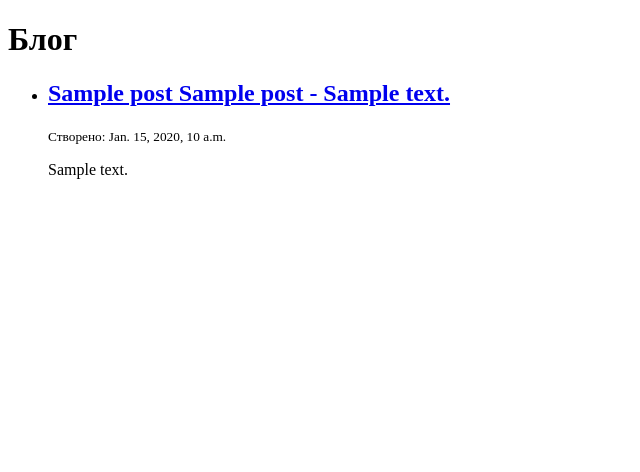
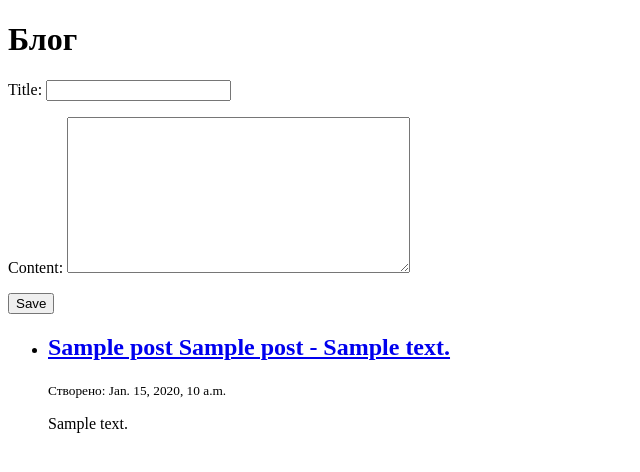
Before and after one commit to builuk/p32_django, a Django app: template blog/templates/blog/post_list.html in a window 1280 px wide. Shown: the top 472 px of the page, without its empty margins (0-640 px from the left). Run offline with Django 5.2, Linux system fonts and the light colour scheme; the template is opened without the code that fills it: values that come from a table or form of the project are taken from there, others are empty; tables that the repository leaves empty hold one stand-in row (values such as "Sample post").

Commit message:
Fix models

```diff
--- /dev/null
+++ b/blog/forms.py
@@ -0,0 +1,5 @@
+from django import forms
+
+class PostForm(forms.Form):
+    title = forms.CharField(label="Title", max_length=200)
+    content = forms.CharField(label="Content", widget=forms.Textarea)
--- a/blog/templates/blog/post_list.html
+++ b/blog/templates/blog/post_list.html
@@ -6,6 +6,12 @@
 </head>
 <body>
     <h1>Блог</h1>
+
+    <form method="post">
+    {% csrf_token %}
+        {{ form.as_p }}
+    <button type="submit">Save</button>
+    </form>
 
     {% if posts %}
         <ul>
```
Also changed, not shown: blog/views.py (+11 -0 lines).
